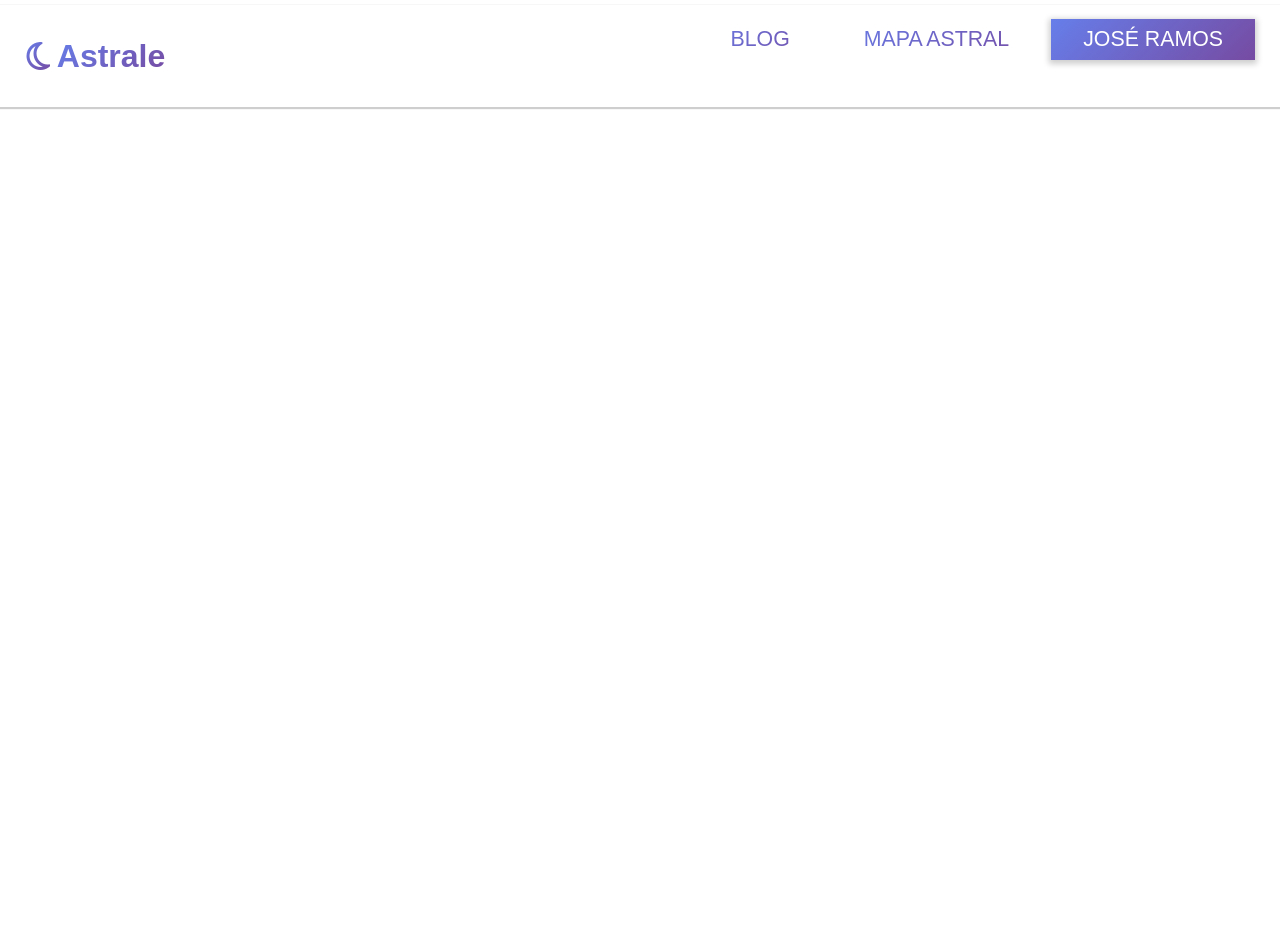
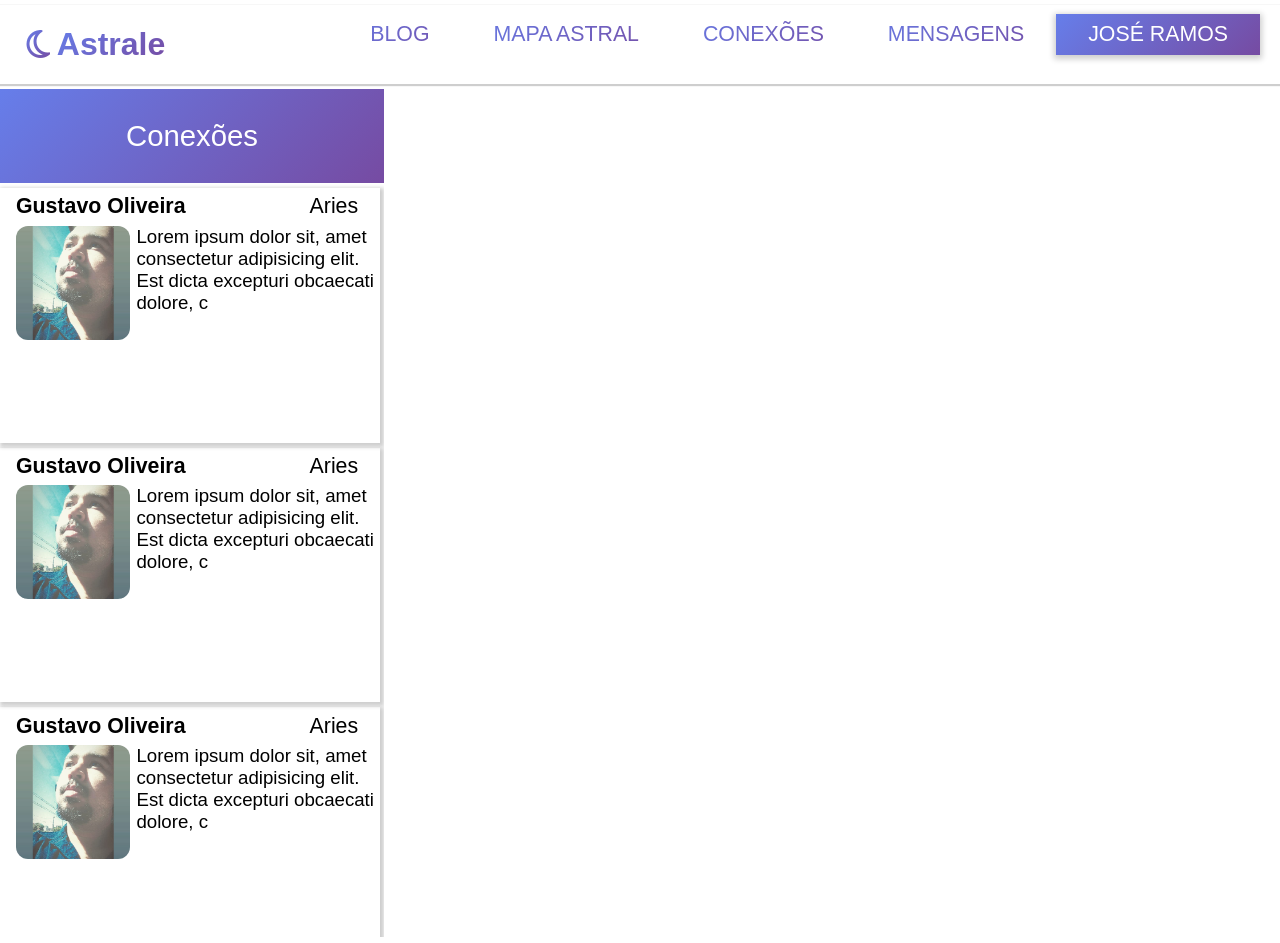
Before and after one commit to josersn/privateProject, a PHP site: page /project/conexoes in a window 1280 px wide. Run offline with PHP 8.4, Linux system fonts and the light colour scheme; some libraries are stand-ins or nearby versions.

Commit message:
Dashaboard

```diff
--- a/index.php
+++ b/index.php
@@ -40,7 +40,9 @@
             <ul>
                 <li class="link"><a href="blog">Blog</a></li>
                 <li class="link"><a href="mapa">Mapa Astral</a></li>
-                <li class="login"><a href="#">José Ramos</a></li>
+                <li class="link"><a href="conexoes">Conexões</a></li>
+                <li class="link"><a href="mensagens">Mensagens</a></li>
+                <li class="login"><a href="meuPerfil.php">José Ramos</a></li>
             </ul>
         </nav>
                 <?php
@@ -52,7 +54,7 @@
         //pegando a url
         if(file_exists("pages/".$url.".php")){
             //include nela
-            // include("pages/".$url.".php");
+            include("pages/".$url.".php");
         }else{
             //tratamento de rotas
             include("pages/404.php");
--- a/pages/conexoes.php
+++ b/pages/conexoes.php
@@ -1,3 +1,31 @@
 <?php
     $_SESSION['logado'] = true;
 ?>
+<main class="conexoes">
+    <aside class="aside-conexoes">
+     <div class="aside-title">Conexões</div>
+     <div class="aside-body">
+         <div class="card">
+             <div class="card-title"><h2>Gustavo Oliveira</h2> <span>Aries</span></div>
+             <div class="card-body">
+                 <img src="img/gus.png" alt="">
+                 <h3>Lorem ipsum dolor sit, amet consectetur adipisicing elit. Est dicta excepturi obcaecati dolore, c</h3>
+             </div>
+         </div>
+         <div class="card">
+             <div class="card-title"><h2>Gustavo Oliveira</h2> <span>Aries</span></div>
+             <div class="card-body">
+                 <img src="img/gus.png" alt="">
+                 <h3>Lorem ipsum dolor sit, amet consectetur adipisicing elit. Est dicta excepturi obcaecati dolore, c</h3>
+             </div>
+         </div>
+         <div class="card">
+             <div class="card-title"><h2>Gustavo Oliveira</h2> <span>Aries</span></div>
+             <div class="card-body">
+                 <img src="img/gus.png" alt="">
+                 <h3>Lorem ipsum dolor sit, amet consectetur adipisicing elit. Est dicta excepturi obcaecati dolore, c</h3>
+             </div>
+         </div>
+     </div>
+    </aside>
+</main>
--- a/style/style.css
+++ b/style/style.css
@@ -1,6 +1,7 @@
 * {
   margin: 0;
   padding: 0;
+  font-family: "Poppins", sans-serif;
 }
 a {
   text-decoration: none;
@@ -10,7 +11,7 @@ main {
 }
 header.menu-top {
   max-width: 1269px;
-  height: 10vh;
+  height: 7.5vh;
   margin: 5px auto;
   font-family: "Poppins", sans-serif;
   padding: 4px 20px;
@@ -36,14 +37,13 @@ header.menu-top {
 }
 .nav ul {
   display: flex;
-  margin-top: 10px;
+  margin-top: 5px;
   list-style: none;
 }
 .nav ul li {
   padding: 0.5rem 2rem;
   font-size: 16pt;
   text-transform: uppercase;
-  margin: 0 5px;
 }
 .link {
   display: block;
@@ -166,3 +166,70 @@ header.menu-top {
     text-align: center;
   }
 }
+/* conexoes  */
+
+.conexoes {
+  width: 100%;
+  height: 90vh;
+  overflow: hidden;
+}
+.aside-conexoes {
+  width: 30%;
+  height: 100%;
+  overflow-y: scroll;
+}
+.aside-title {
+  height: 10vh;
+  width: 100%;
+  display: flex;
+  justify-content: center;
+  align-items: center;
+  color: #fff;
+  font-size: 22pt;
+  background: linear-gradient(135deg, #667eea 0%, #764ba2 100%);
+}
+.aside-body {
+  height: 100%;
+}
+.card {
+  width: 99%;
+  height: 30%;
+  margin: 5px 0;
+  box-shadow: 2px 2px 4px 2px #cecece;
+  display: flex;
+  flex-direction: column;
+}
+.card-title {
+  display: flex;
+  width: 90%;
+  justify-content: space-between;
+  padding: 0.4rem 1rem;
+}
+.card-title > h2 {
+  font-size: 16pt;
+}
+.card-title > span {
+  font-size: 16pt;
+  font-weight: 300;
+}
+.card-body {
+  display: flex;
+}
+
+.card-body img {
+  width: 30%;
+  border-radius: 12px;
+  margin-left: 1rem;
+  transition: all 0.4s ease-in-out;
+}
+.card-body img:hover {
+  width: 50%;
+  z-index: 2;
+}
+.card-body > h3 {
+  display: block;
+  z-index: 1;
+  font-size: 14pt;
+  font-weight: 300;
+  margin-left: 0.4rem;
+}
```
Also changed, not shown: img/gus.png (added).
